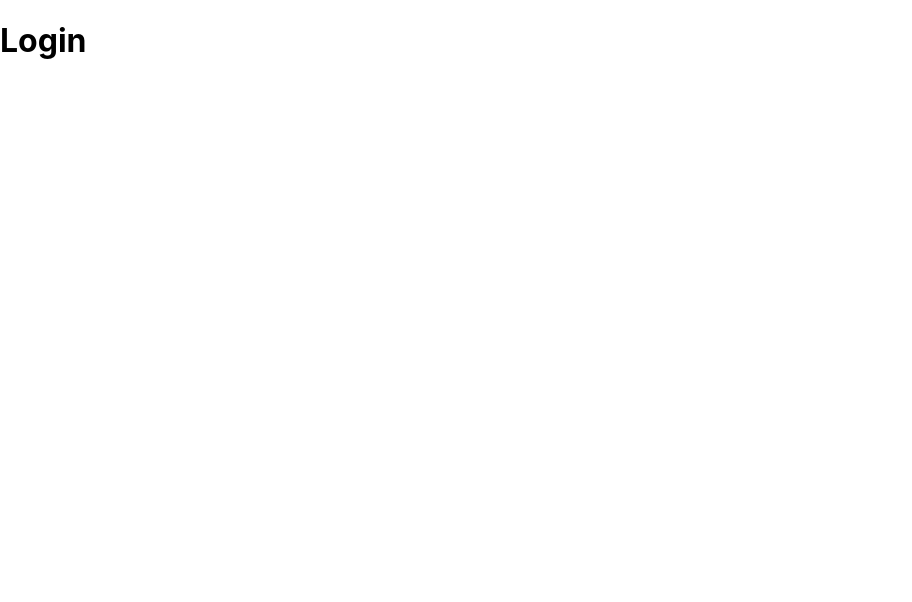
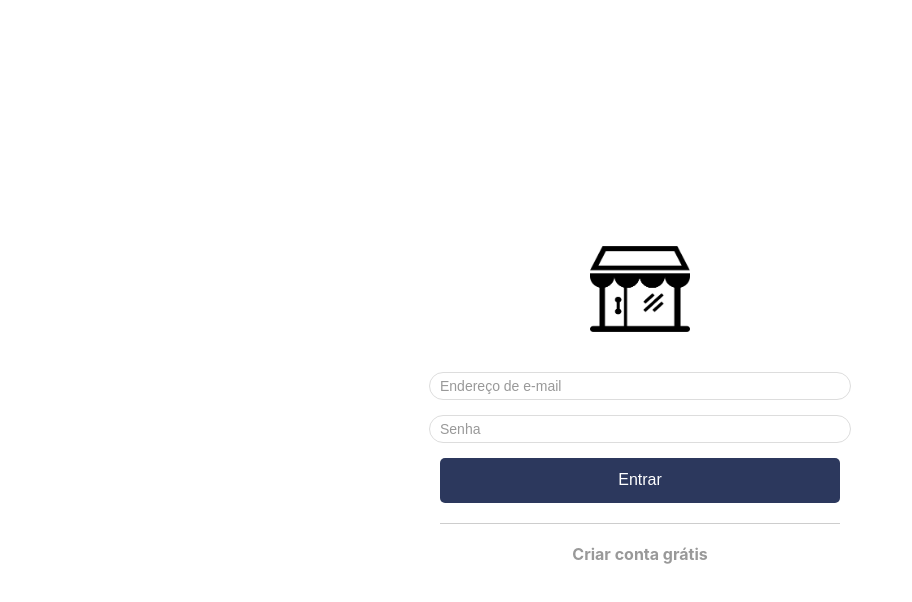
Before and after one commit to piique/LowStore, a React (Create React App) app in the folder Front2/: page / in a window 1280 px wide. Shown: the top 602 px of the page, without its empty margins (0-912 px from the left). Built offline with nearby package versions, Linux system fonts and the light colour scheme.

Commit message:
Criada navegação para SignIn e SignUp

```diff
--- /dev/null
+++ b/Front2/src/pages/SignIn/index.js
@@ -0,0 +1,61 @@
+import React, { Component } from "react";
+import { Link, withRouter } from "react-router-dom";
+
+import Logo from "../../assets/LowStoreIcon.png";
+import api from "../../services/api";
+import { login } from "../../services/auth";
+
+import { Form, Container } from "./styles";
+
+class SignIn extends Component {
+  state = {
+    email: "",
+    password: "",
+    error: ""
+  };
+
+  handleSignIn = async e => {
+    e.preventDefault();
+    const { email, password } = this.state;
+    if (!email || !password) {
+      this.setState({ error: "Preencha e-mail e senha para continuar!" });
+    } else {
+      try {
+        //const response = await api.post("/sessions", { email, password });
+        login('response.data.token');
+        this.props.history.push("/app");
+      } catch (err) {
+        this.setState({
+          error:
+            "Houve um problema com o login, verifique suas credenciais. T.T"
+        });
+      }
+    }
+  };
+
+  render() {
+    return (
+      <Container>
+        <Form onSubmit={this.handleSignIn}>
+          <img src={Logo} alt="Airbnb logo" />
+          {this.state.error && <p>{this.state.error}</p>}
+          <input
+            type="email"
+            placeholder="Endereço de e-mail"
+            onChange={e => this.setState({ email: e.target.value })}
+          />
+          <input
+            type="password"
+            placeholder="Senha"
+            onChange={e => this.setState({ password: e.target.value })}
+          />
+          <button type="submit">Entrar</button>
+          <hr />
+          <Link to="/signup">Criar conta grátis</Link>
+        </Form>
+      </Container>
+    );
+  }
+}
+
+export default withRouter(SignIn);
--- /dev/null
+++ b/Front2/src/pages/SignIn/styles.js
@@ -0,0 +1,64 @@
+import styled from "styled-components";
+
+export const Container = styled.div`
+  display: flex;
+  align-items: center;
+  justify-content: center;
+  height: 100vh;
+`;
+
+export const Form = styled.form`
+  width: 400px;
+  background: #fff;
+  padding: 20px;
+  display: flex;
+  flex-direction: column;
+  align-items: center;
+  img {
+    width: 100px;
+    margin: 10px 0 40px;
+  }
+  p {
+    color: #ff3333;
+    margin-bottom: 15px;
+    border: 1px solid #ff3333;
+    padding: 10px;
+    width: 100%;
+    text-align: center;
+  }
+  input {
+    flex: 1;
+    height: 46px;
+    margin-bottom: 15px;
+    padding: 5px 10px;
+    color: #777;
+    font-size: 14px;
+    width: 100%;
+    border-radius: 25px;
+    border: 1px solid #ddd;
+    &::placeholder {
+      color: #999;
+    }
+  }
+  button {
+    color: #fff;
+    font-size: 16px;
+    background: #2c385d;
+    height: 45px;
+    border: 0;
+    border-radius: 5px;
+    width: 100%;
+  }
+  hr {
+    margin: 20px 0;
+    border: none;
+    border-bottom: 1px solid #cdcdcd;
+    width: 100%;
+  }
+  a {
+    font-size: 16;
+    font-weight: bold;
+    color: #999;
+    text-decoration: none;
+  }
+`;
--- a/Front2/src/pages/Login/index.js
+++ b/Front2/src/pages/SignUp/index.js
@@ -1,12 +1,12 @@
 import React, { Component } from "react";
 import api from "../../services/api";
-import { Link, withRouter } from "react-router-dom";
+import { Link } from "react-router-dom";
 
 import Logo from "../../assets/LowStoreIcon.png";
 
 import { Form, Container } from "./styles";
 
-class Login extends Component {
+class SignUp extends Component {
   state = {
     username: "",
     email: "",
@@ -60,4 +60,4 @@
   }
 }
 
-export default Login;
+export default SignUp;
--- a/Front2/src/pages/Login/styles.js
+++ b/Front2/src/pages/SignUp/styles.js
@@ -43,7 +43,7 @@
   button {
     color: #fff;
     font-size: 16px;
-    background: #ff0000;
+    background: #2c385d;
     height: 45px;
     border: 0;
     border-radius: 5px;
--- a/Front2/src/routes.js
+++ b/Front2/src/routes.js
@@ -1,6 +1,7 @@
 import React from "react";
 import { BrowserRouter, Route, Switch, Redirect } from "react-router-dom";
-import Login from "./pages/Login";
+import SignUp from "./pages/SignUp";
+import SignIn from "./pages/SignIn";
 
 import { isAuthenticated } from "./services/auth";
 
@@ -20,8 +21,8 @@
 const Routes = () => (
   <BrowserRouter>
     <Switch>
-      <Route exact path="/" component={() => <h1>Login</h1>} />
-      <Route path="/signup" component={Login} />
+      <Route exact path="/" component={SignIn} />
+      <Route path="/signup" component={SignUp} />
       <PrivateRoute path="/app" component={() => <h1>App</h1>} />
       <Route path="*" component={() => <h1>Page not found</h1>} />
     </Switch>
```
